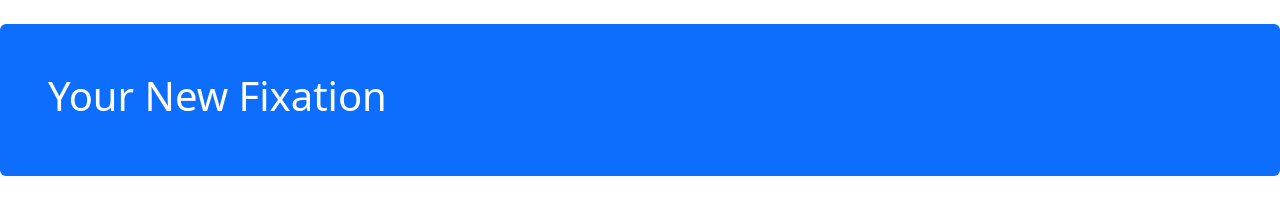
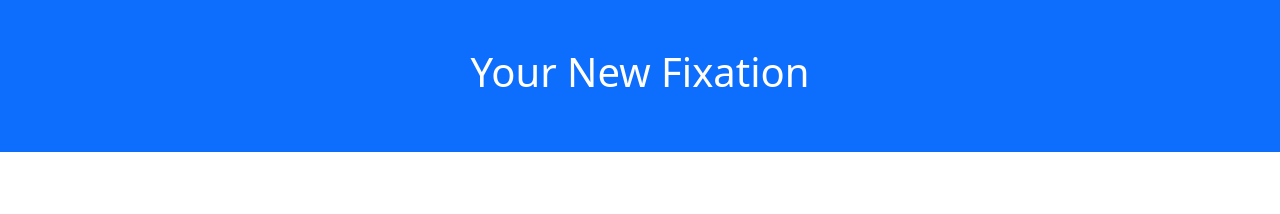
Before and after one commit to BadlandsGames/BadlandsGames.GitHub.io, a plain HTML site: page index.html in a window 1280 px wide. Drawn offline with nearby package versions, Linux system fonts and the light colour scheme.

Commit message:
Update index.html

```diff
--- a/index.html
+++ b/index.html
@@ -8,7 +8,7 @@
     <link rel="icon" type="image/png" href="./favicon.png">
   </head>
   <body>
-    <div class="mt-4 p-5 bg-primary text-white rounded">
+    <div class="container-fluid p-5 bg-primary text-white text-center">
       <h1>Your New Fixation</h1>
     </div>
   </body>
```
